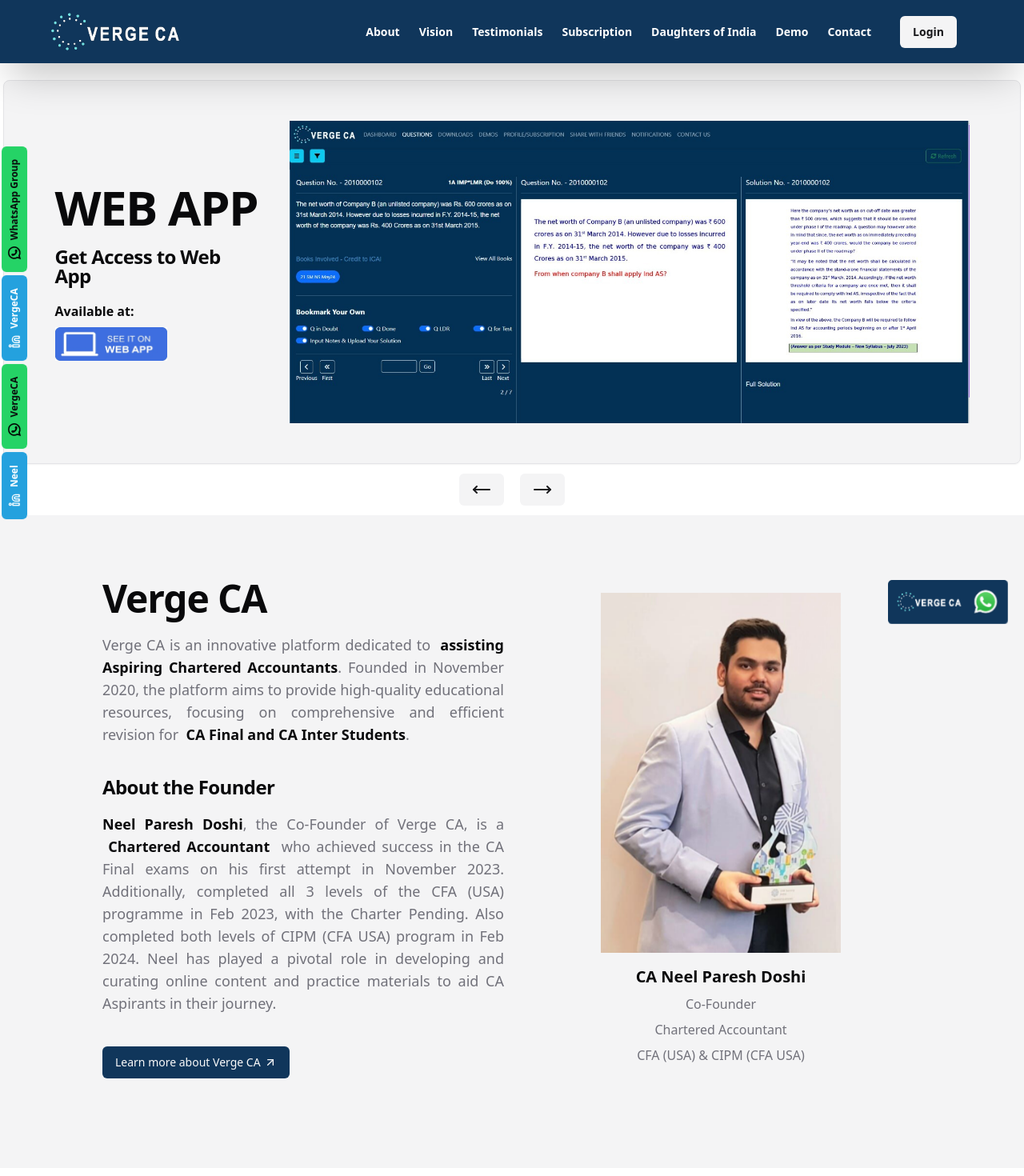
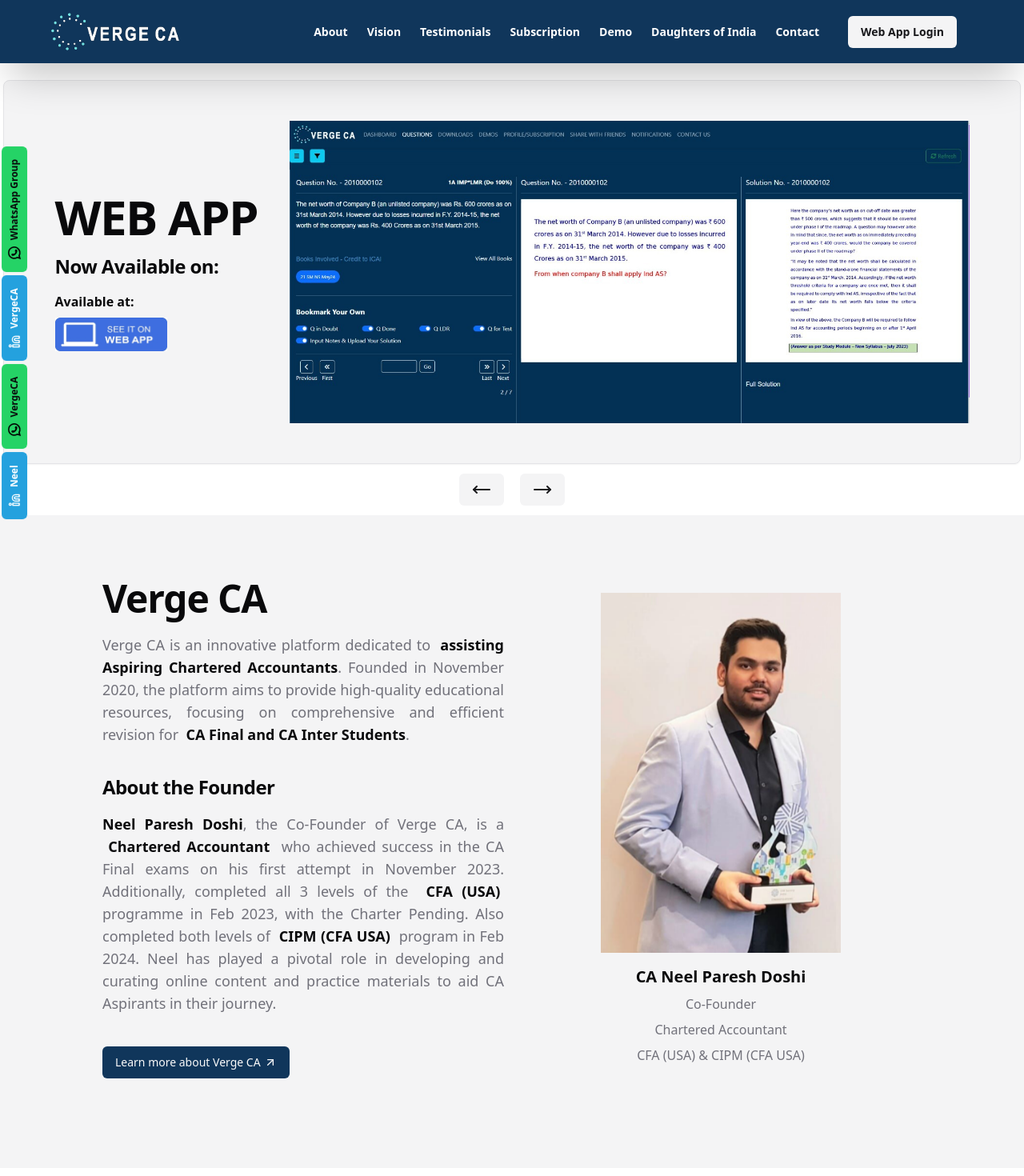
Before and after one commit to HardikShah563/vergeca, a Next.js app: page / in a window 1280 px wide. Shown: the top 1470 px of the page at 80% size. Built offline with nearby package versions, Linux system fonts and the light colour scheme.

Commit message:
new changes 7.0

```diff
--- a/app/about/page.tsx
+++ b/app/about/page.tsx
@@ -4,6 +4,9 @@
 
 // importing shadcn components
 import { Button } from "@/components/ui/button";
+
+// importing components
+import { Support } from "@/components/sections/support";
 
 // importing image
 import founder from "@/public/images/neel.png";
@@ -19,6 +22,8 @@
                     <ArrowLeft className="w-4 h-4" /> Back
                 </Link>
             </Button>
+
+            <Support />
 
             <div className="section mt-10">
                 <div className="grid grid-cols-1 md:grid-cols-2 gap-5 items-center">
--- a/app/contact-us/page.tsx
+++ b/app/contact-us/page.tsx
@@ -9,6 +9,7 @@
 
 // importing components
 import { ContactUs } from "@/components/sections/contact-us";
+import { Support } from "@/components/sections/support";
 
 export default function page() {
     return (
@@ -19,6 +20,8 @@
                 </Link>
             </Button>
 
+            <Support />
+
             <div className="pt-10">
                 <ContactUs />
             </div>
--- a/app/demo/page.tsx
+++ b/app/demo/page.tsx
@@ -4,6 +4,9 @@
 
 // importing shadcn components
 import { Button } from "@/components/ui/button";
+
+// importing components
+import { Support } from "@/components/sections/support";
 
 // importing icons
 import { ArrowLeft } from "lucide-react";
@@ -22,6 +25,8 @@
                     <ArrowLeft className="w-4 h-4" /> Back
                 </Link>
             </Button>
+
+            <Support />
 
             <div className="section md:mt-10">
                 <h2 className="heading mb-10 text-center">
--- a/app/faq/page.tsx
+++ b/app/faq/page.tsx
@@ -9,6 +9,7 @@
 
 // importing components
 import { Faq } from "@/components/sections/faq";
+import { Support } from "@/components/sections/support";
 
 export default function page() {
     return (
@@ -19,6 +20,8 @@
                 </Link>
             </Button>
 
+            <Support />
+
             <div className="pt-10">
                 <Faq />
             </div>
--- a/app/page.tsx
+++ b/app/page.tsx
@@ -26,7 +26,8 @@
                 <AOS_Component />
 
                 <FixedIcons />
-                <Support />
+
+                {/* <Support /> */}
 
                 <section
                     data-aos="fade-up"
--- a/components/footer/footer.tsx
+++ b/components/footer/footer.tsx
@@ -62,13 +62,13 @@
 
                 <div className="grid sm:grid-cols-2 md:grid-cols-5 gap-10 md:gap-2 lg:gap-10">
                     <div className="space-y-5 md:col-span-2">
-                        <div>
+                        <div className="text-lg font-bold">
                             Revision App for CA Inter & CA Final Students
                         </div>
 
                         <ul>
                             <li>
-                                <Mail className="inline-block w-5 h-5 mr-1" />
+                                <Mail className="inline-block w-5 h-5 mr-2" />
                                 <a target="_blank" href="mailto:vergecainfo@gmail.com">
                                     vergecainfo@gmail.com
                                 </a>
@@ -80,7 +80,7 @@
 
                     {footerLinks.map((linkSet) => (
                         <div key={linkSet.title}>
-                            <h5 className="text-sm font-bold mb-4">{linkSet.title}</h5>
+                            <h5 className="text-lg font-bold mb-4">{linkSet.title}</h5>
                             <ul className="space-y-2">
                                 {linkSet.link.map((link) => (
                                     <li key={link.link}
--- a/components/navbar/nav-logo.tsx
+++ b/components/navbar/nav-logo.tsx
@@ -11,7 +11,7 @@
                 <Image
                     src={logo}
                     alt="logo"
-                    className="w-[240px] md:w-[200px]"
+                    className="w-[140px] md:w-[200px]"
                 />
             </Link>
         </>
--- a/components/navbar/navbar.tsx
+++ b/components/navbar/navbar.tsx
@@ -38,9 +38,9 @@
 
                     {/* <AvatarDropdown /> */}
 
-                    <Button variant={"secondary"} className="font-bold" asChild>
+                    <Button variant={"secondary"} className="font-bold px-2 sm:px-4" asChild>
                         <a href="https://vergeca.in/web/login">
-                            Login
+                            Web App Login
                         </a>
                     </Button>
                 </div>
--- a/components/sections/about.tsx
+++ b/components/sections/about.tsx
@@ -32,7 +32,11 @@
                             <span className="font-bold text-foreground">Neel Paresh Doshi</span>, the Co-Founder of Verge CA, is a
                             &nbsp;<span className="font-bold text-foreground">Chartered Accountant</span>&nbsp;
                             who achieved success in the CA Final exams on his first attempt in November 2023.
-                            Additionally, completed all 3 levels of the CFA (USA) programme in Feb 2023, with the Charter Pending. Also completed both levels of CIPM (CFA USA) program in Feb 2024.
+                            Additionally, completed all 3 levels of the
+                            &nbsp;<span className="font-bold text-foreground">CFA (USA)</span>&nbsp;
+                            programme in Feb 2023, with the Charter Pending. Also completed both levels of
+                            &nbsp;<span className="font-bold text-foreground">CIPM (CFA USA)</span>&nbsp;
+                            program in Feb 2024.
                             Neel has played a pivotal role in developing and curating online content and practice materials to aid CA Aspirants in their journey.
                         </p>
 
--- a/components/sections/main.tsx
+++ b/components/sections/main.tsx
@@ -70,7 +70,7 @@
                         </h1>
 
                         <h1 className="sub-heading text-center md:text-left">
-                            Get Access to Web App
+                            Now Available on:
                         </h1>
 
                         <div className="space-y-2 text-center md:text-left">
--- a/lib/data.tsx
+++ b/lib/data.tsx
@@ -22,11 +22,11 @@
         link: "#pricing",
         label: "Subscription"
     }, {
+        link: "/demo",
+        label: "Demo"
+    }, {
         link: "#daughters",
         label: "Daughters of India"
-    }, {
-        link: "/demo",
-        label: "Demo"
     }, {
         link: "/contact-us",
         label: "Contact"
@@ -50,7 +50,7 @@
     },
     {
         "image": vision3,
-        "heading": "Smart Revision App & Time Management",
+        "heading": "Smart Revision App & Time Management App",
         "paragraph": "Do Revision from anywhere in a synchronized & planned way. Do Analysis of Question appeared / repetition in Institute Materials. Do Revision by Selection of Multiple Books / Materials."
     },
 ];
```
